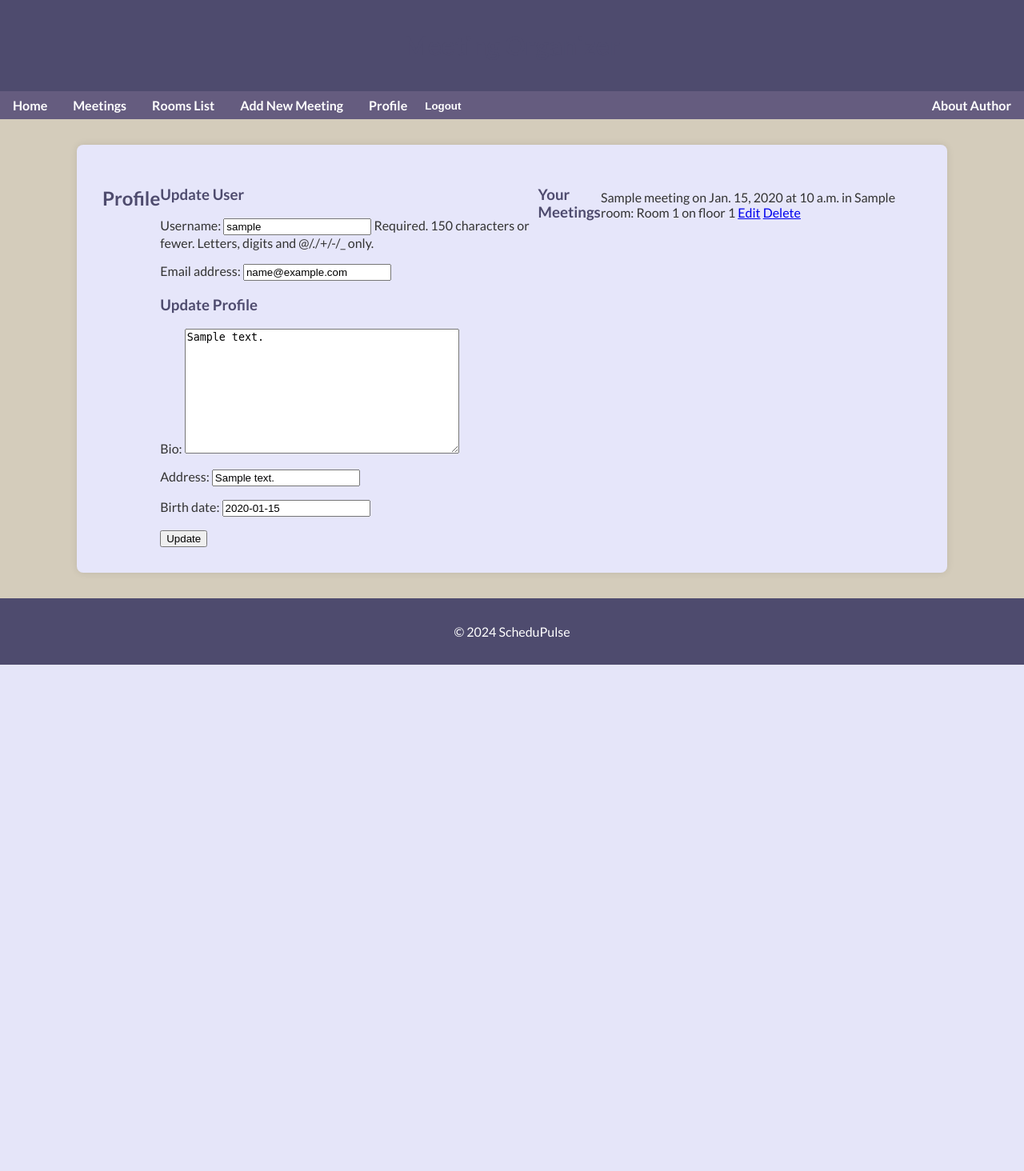
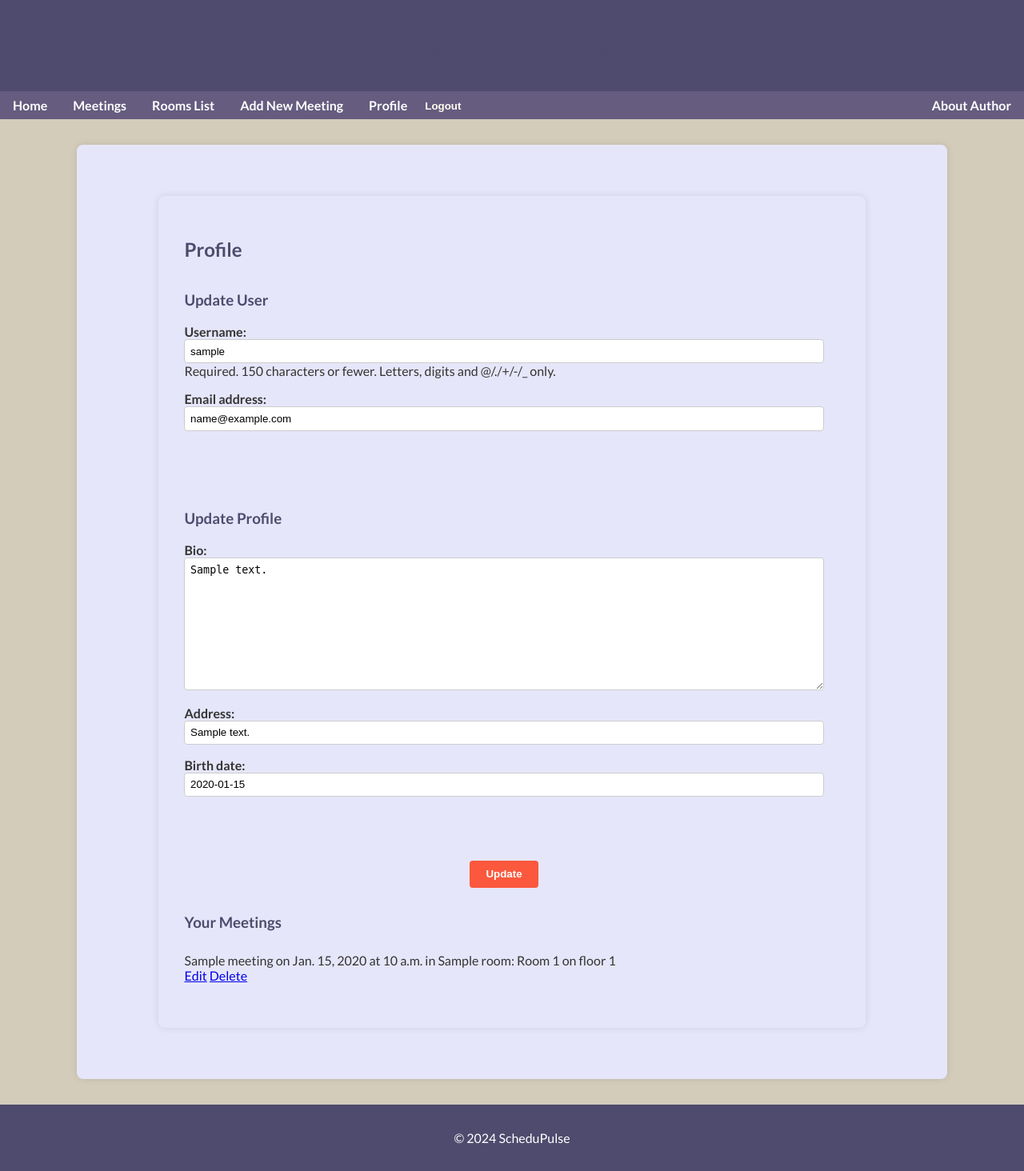
Before and after one commit to Barry1701/ScheduPulse, a Django app: page /users/profile/ in a window 1280 px wide. Shown: the whole page at 80% size. Before the commit the page ends 831 px from the top, so only its background shows below. Run offline with Django 4.2, Linux system fonts and the light colour scheme; a user stored in the database is signed in; tables that the repository leaves empty hold one stand-in row (values such as "Sample post").

Commit message:
update profile template

```diff
--- a/static/css/style.css
+++ b/static/css/style.css
@@ -59,7 +59,7 @@ nav a:hover {
 .logout-button {
     background: none;
     border: none;
-    color: white;
+    color: #FFFFF0;
     cursor: pointer;
     font-weight: 700; /* Pogrubienie czcionki */
 }
@@ -111,8 +111,12 @@ ul li {
 .form-container {
     display: flex;
     flex-direction: column;
-    gap: 1em; /* Odstęp między polami formularza */
-    margin-bottom: 1em; /* Odstęp między formularzem a przyciskiem */
+    gap: 2em; /* Większy odstęp między polami formularza */
+    margin-bottom: 2em; /* Większy odstęp między formularzem a przyciskiem */
+}
+
+.form-section {
+    margin-bottom: 2em; /* Większy odstęp między sekcjami formularza */
 }
 
 .form-container label {
@@ -165,21 +169,8 @@ ul li {
     background-color: var(--primary-color);
 }
 
-/* Tabele */
-.table {
-    width: 100%;
-    border-collapse: collapse;
-    margin-top: 1em;
-}
-
-.table th, .table td {
-    padding: 0.5em;
-    border: 1px solid #ccc;
-    text-align: left;
-}
-
-.table th {
-    background-color: var(--light-background-color);
+.profile-form-section {
+    margin-bottom: 2em; /* Większy odstęp między sekcjami formularza */
 }
 
 /* Alerty */
@@ -188,6 +179,9 @@ ul li {
     margin: 1em 0;
     border: 1px solid #ccc;
     border-radius: 4px;
+    position: relative;
+    top: 0;
+    z-index: 1000; /* Zapewnia, że alert będzie wyświetlany na górze */
 }
 
 .alert-success {
--- a/users/templates/users/profile.html
+++ b/users/templates/users/profile.html
@@ -1,17 +1,19 @@
 {% extends "base.html" %}
 {% block content %}
+<div class="container">
+    <div class="content">
         <h2>Profile</h2>
-<form method="POST">
+        <form method="POST" class="form-container">
             {% csrf_token %}
-    <div>
+            <div class="profile-form-section">
                 <h3>Update User</h3>
                 {{ user_form.as_p }}
             </div>
-    <div>
+            <div class="profile-form-section">
                 <h3>Update Profile</h3>
                 {{ profile_form.as_p }}
             </div>
-    <button type="submit">Update</button>
+            <button type="submit" class="btn-submit">Update</button>
         </form>
 
         <h3>Your Meetings</h3>
@@ -19,9 +21,13 @@
             {% for meeting in user_meetings %}
             <li>
                 {{ meeting.title }} on {{ meeting.date }} at {{ meeting.start_time }} in {{ meeting.room }}
-        <a href="{% url 'edit_meeting' meeting.id %}">Edit</a>
-        <a href="{% url 'delete_meeting' meeting.id %}">Delete</a>
+                <div class="meeting-actions">
+                    <a href="{% url 'edit_meeting' meeting.id %}" class="btn-edit">Edit</a>
+                    <a href="{% url 'delete_meeting' meeting.id %}" class="btn-delete">Delete</a>
+                </div>
             </li>
             {% endfor %}
         </ul>
+    </div>
+</div>
 {% endblock %}
```
Also changed, not shown: 1 other file. Lines whose indentation alone changed are shown as unchanged.
